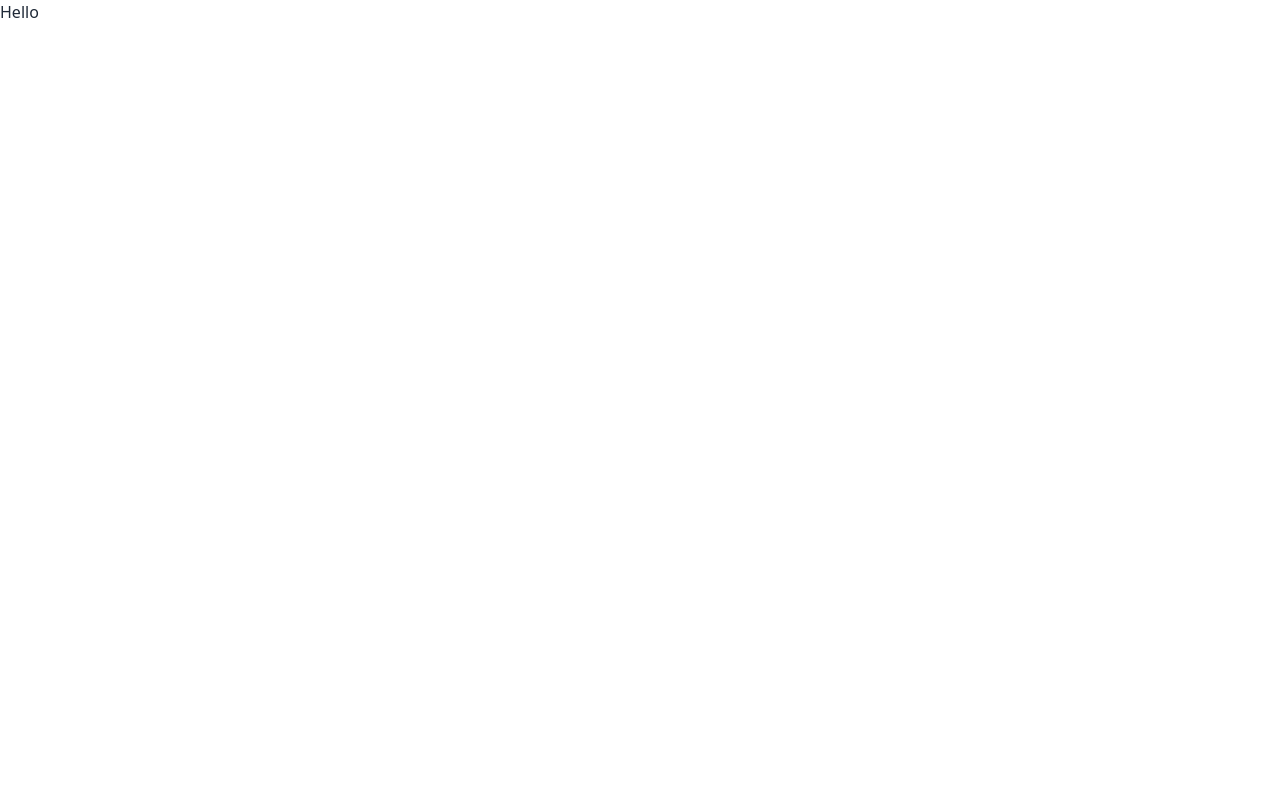
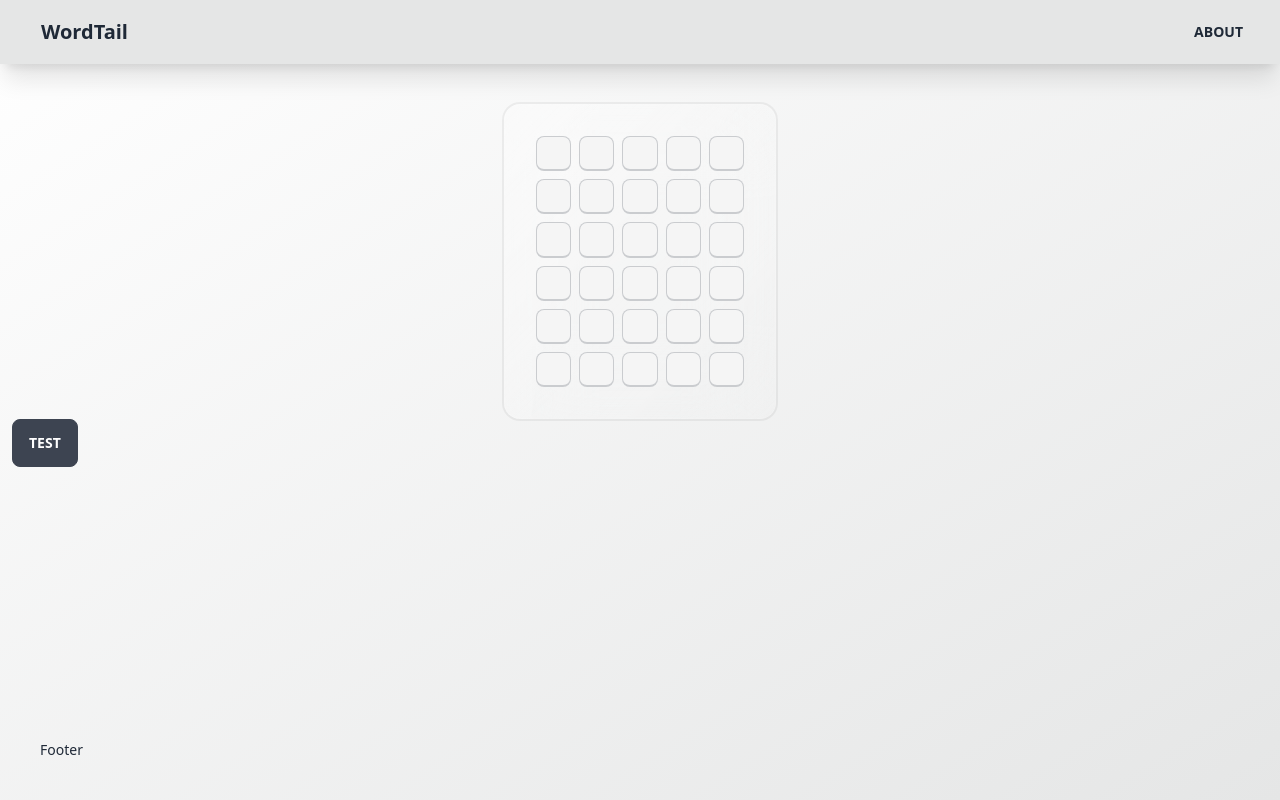
Before and after one commit to SteveDAC/word-tail, a React (Create React App) app: page / in a window 1280 px wide. Built offline with nearby package versions, Linux system fonts and the light colour scheme.

Commit message:
Added some layout components, initial game state, context and reducer.

```diff
--- a/src/App.js
+++ b/src/App.js
@@ -1,5 +1,27 @@
+import { BrowserRouter as Router, Routes, Route } from 'react-router-dom'
+import Footer from './components/layout/Footer'
+import TopNav from './components/layout/TopNav'
+import Game from './pages/Game'
+import About from './pages/About'
+import { GameProvider } from './context/game/GameContext'
+
 function App() {
-  return <div className='bob'>Hello</div>
+  return (
+    <GameProvider>
+      <Router>
+        <div className='flex h-screen flex-col justify-between bg-gradient-to-br from-base-100 to-base-300'>
+          <TopNav />
+          <main className='container mx-auto px-3 pb-12 h-full'>
+            <Routes>
+              <Route path='/' element={<Game />} />
+              <Route path='/about' element={<About />} />
+            </Routes>
+          </main>
+          <Footer />
+        </div>
+      </Router>
+    </GameProvider>
+  )
 }
 
 export default App
--- /dev/null
+++ b/src/components/game/Tile.jsx
@@ -0,0 +1,52 @@
+import PropTypes from 'prop-types'
+
+export const TileStates = {
+  None: 0,
+  Correct: 1,
+  Incorrect: 2,
+  Misplaced: 3,
+}
+
+function Tile({ letter, state }) {
+  let color = 'red'
+  switch (state) {
+    case TileStates.Correct:
+      color = 'green'
+      break
+
+    case TileStates.Incorrect:
+      color = 'dimgray'
+      break
+
+    case TileStates.Misplaced:
+      color = 'gold'
+      break
+
+    default:
+      color = 'whitesmoke'
+      break
+  }
+
+  console.log(color)
+
+  return (
+    <>
+      {state === TileStates.None ? (
+        <kbd className='kbd text-base-content' style={{ backgroundColor: color }}>
+          {letter !== '' ? letter : ' '}
+        </kbd>
+      ) : (
+        <kbd className='kbd text-white' style={{ backgroundColor: color }}>
+          {letter !== '' ? letter : ' '}
+        </kbd>
+      )}
+    </>
+  )
+}
+
+Tile.propTypes = {
+  letter: PropTypes.string.isRequired,
+  state: PropTypes.number.isRequired,
+}
+
+export default Tile
--- /dev/null
+++ b/src/components/layout/Footer.jsx
@@ -0,0 +1,5 @@
+function Footer() {
+  return <div className='footer p-10 text-base-content'>Footer</div>
+}
+
+export default Footer
--- /dev/null
+++ b/src/components/layout/TopNav.jsx
@@ -0,0 +1,33 @@
+import PropTypes from 'prop-types'
+import { Link } from 'react-router-dom'
+
+function TopNav({ title }) {
+  return (
+    <div className='navbar bg-base-300 text-base-content shadow-xl'>
+      <div className='div container mx-auto'>
+        <div className='mx-2 flex-none px-2'>
+          <Link className='btn-ghost btn text-xl normal-case' to='/'>
+            {title}
+          </Link>
+        </div>
+      </div>
+      <div className='mx-2 flex-1 px-2'>
+        <div className='flex justify-end'>
+          <Link to='/about' className='btn-ghost rounded-btn btn-sm btn'>
+            About
+          </Link>
+        </div>
+      </div>
+    </div>
+  )
+}
+
+TopNav.propTypes = {
+  title: PropTypes.string,
+}
+
+TopNav.defaultProps = {
+  title: 'WordTail',
+}
+
+export default TopNav
--- /dev/null
+++ b/src/context/game/GameContext.js
@@ -0,0 +1,72 @@
+import { createContext, useReducer } from 'react'
+import gameReducer from './GameReducer'
+import { TileStates } from '../../components/game/Tile'
+
+const GameContext = createContext()
+
+const defaultLetter = '\u00A0';
+
+export const GameProvider = ({ children }) => {
+  const initialState = {
+    gameOver: false,
+    targetWord: 'AUDIO',
+    board: [
+      [
+        { state: TileStates.None, letter: defaultLetter },
+        { state: TileStates.None, letter: defaultLetter },
+        { state: TileStates.None, letter: defaultLetter },
+        { state: TileStates.None, letter: defaultLetter },
+        { state: TileStates.None, letter: defaultLetter },
+      ],
+      [
+        { state: TileStates.None, letter: defaultLetter },
+        { state: TileStates.None, letter: defaultLetter },
+        { state: TileStates.None, letter: defaultLetter },
+        { state: TileStates.None, letter: defaultLetter },
+        { state: TileStates.None, letter: defaultLetter },
+      ],
+      [
+        { state: TileStates.None, letter: defaultLetter },
+        { state: TileStates.None, letter: defaultLetter },
+        { state: TileStates.None, letter: defaultLetter },
+        { state: TileStates.None, letter: defaultLetter },
+        { state: TileStates.None, letter: defaultLetter },
+      ],
+      [
+        { state: TileStates.None, letter: defaultLetter },
+        { state: TileStates.None, letter: defaultLetter },
+        { state: TileStates.None, letter: defaultLetter },
+        { state: TileStates.None, letter: defaultLetter },
+        { state: TileStates.None, letter: defaultLetter },
+      ],
+      [
+        { state: TileStates.None, letter: defaultLetter },
+        { state: TileStates.None, letter: defaultLetter },
+        { state: TileStates.None, letter: defaultLetter },
+        { state: TileStates.None, letter: defaultLetter },
+        { state: TileStates.None, letter: defaultLetter },
+      ],
+      [
+        { state: TileStates.None, letter: defaultLetter },
+        { state: TileStates.None, letter: defaultLetter },
+        { state: TileStates.None, letter: defaultLetter },
+        { state: TileStates.None, letter: defaultLetter },
+        { state: TileStates.None, letter: defaultLetter },
+      ],
+    ],
+  }
+  const [state, dispatch] = useReducer(gameReducer, initialState)
+
+  return (
+    <GameContext.Provider
+      value={{
+        ...state,
+        dispatch,
+      }}
+    >
+      {children}
+    </GameContext.Provider>
+  )
+}
+
+export default GameContext
--- /dev/null
+++ b/src/context/game/GameReducer.js
@@ -0,0 +1,14 @@
+const gameReducer = (state, action) => {
+  switch (action.type) {
+    case 'UPDATE_BOARD':
+      return {
+        ...state,
+        board: action.payload,
+      }
+
+    default:
+      return state
+  }
+}
+
+export default gameReducer
--- /dev/null
+++ b/src/pages/About.jsx
@@ -0,0 +1,5 @@
+function About() {
+  return <div>About</div>
+}
+
+export default About
--- /dev/null
+++ b/src/pages/Game.jsx
@@ -0,0 +1,51 @@
+import { useContext } from 'react'
+import GameContext from '../context/game/GameContext'
+import Tile from '../components/game/Tile'
+import { TileStates } from '../components/game/Tile'
+
+function Game() {
+  const { board, dispatch } = useContext(GameContext)
+
+  let rowId = 0
+  let tileId = 0
+
+  const testSettingLetter = (e) => {
+    let newBoard = board
+    newBoard[2][4] = {
+      state: TileStates.Incorrect,
+      letter: 'S'
+    }
+
+    dispatch({
+      type: 'UPDATE_BOARD',
+      payload: newBoard
+    })
+  }
+
+  return (
+    <>
+      <div className='container mx-auto my-10 h-full'>
+        <div class='card glass mx-auto w-fit'>
+          <div className='div card-body w-fit'>
+            {board.map((row) => (
+              <div key={rowId++} className='mx-auto space-x-2'>
+                {row.map((tile) => (
+                  <Tile
+                    key={tileId++}
+                    state={tile.state}
+                    letter={tile.letter}
+                  />
+                ))}
+              </div>
+            ))}
+          </div>
+        </div>
+        <button className='btn' onClick={testSettingLetter}>
+          Test
+        </button>
+      </div>
+    </>
+  )
+}
+
+export default Game
--- /dev/null
+++ b/src/pages/NotFound.jsx
@@ -0,0 +1,5 @@
+function NotFound() {
+  return <div>NotFound</div>
+}
+
+export default NotFound
--- a/tailwind.config.js
+++ b/tailwind.config.js
@@ -1,8 +1,18 @@
 /** @type {import('tailwindcss').Config} */
 module.exports = {
-  content: ["./src/**/*.{html,js}"],
+  content: ['./src/**/*.{html,js,jsx,ts,tsx}'],
   theme: {
     extend: {},
   },
-  plugins: [require("daisyui")],
+  plugins: [require('daisyui')],
+  daisyui: {
+    styled: true,
+    themes: true,
+    base: true,
+    utils: true,
+    logs: true,
+    rtl: false,
+    prefix: '',
+    darkTheme: 'light',
+  },
 }
```
Also changed, not shown: src/index.js (+6 -6 lines).
